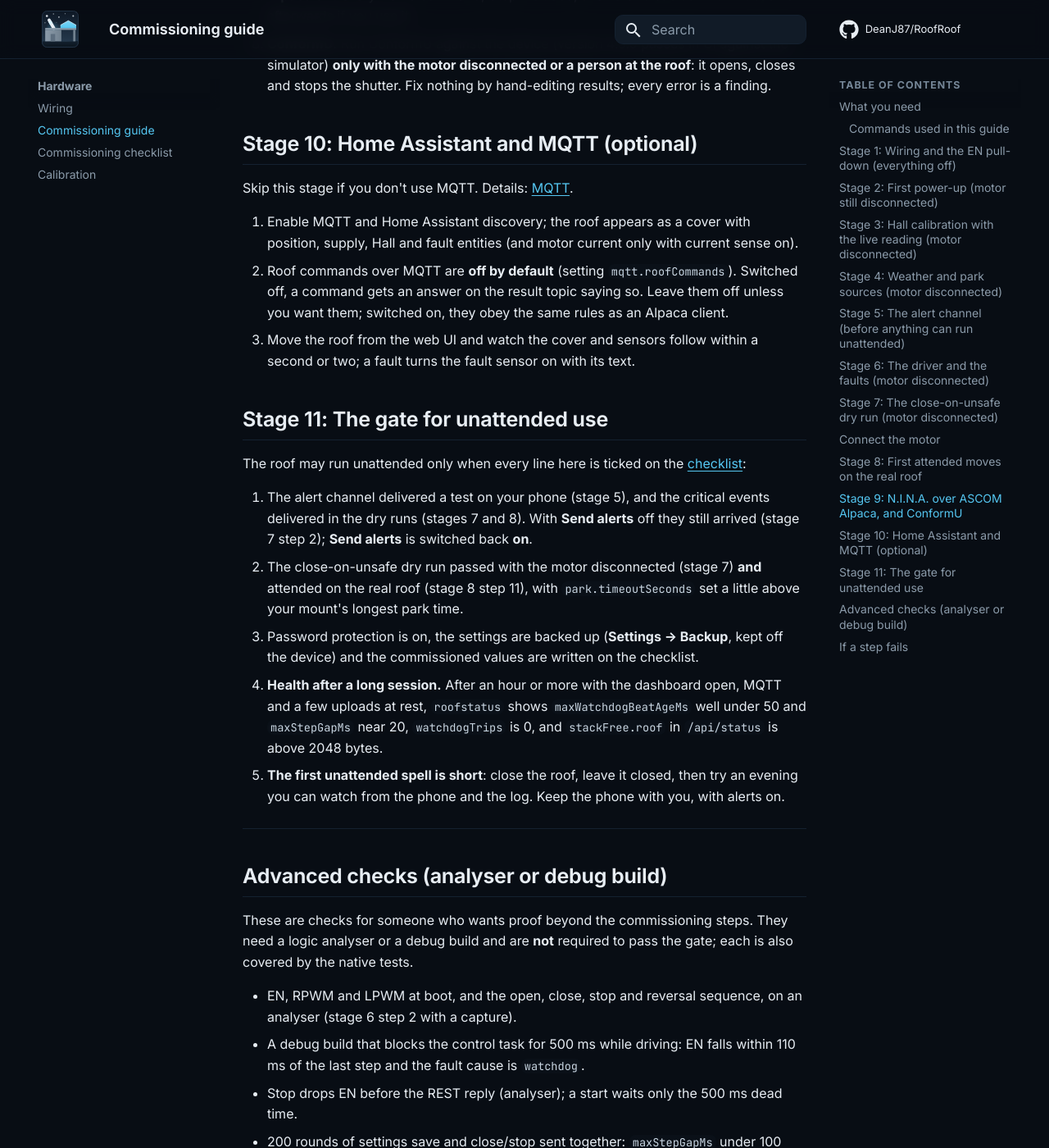
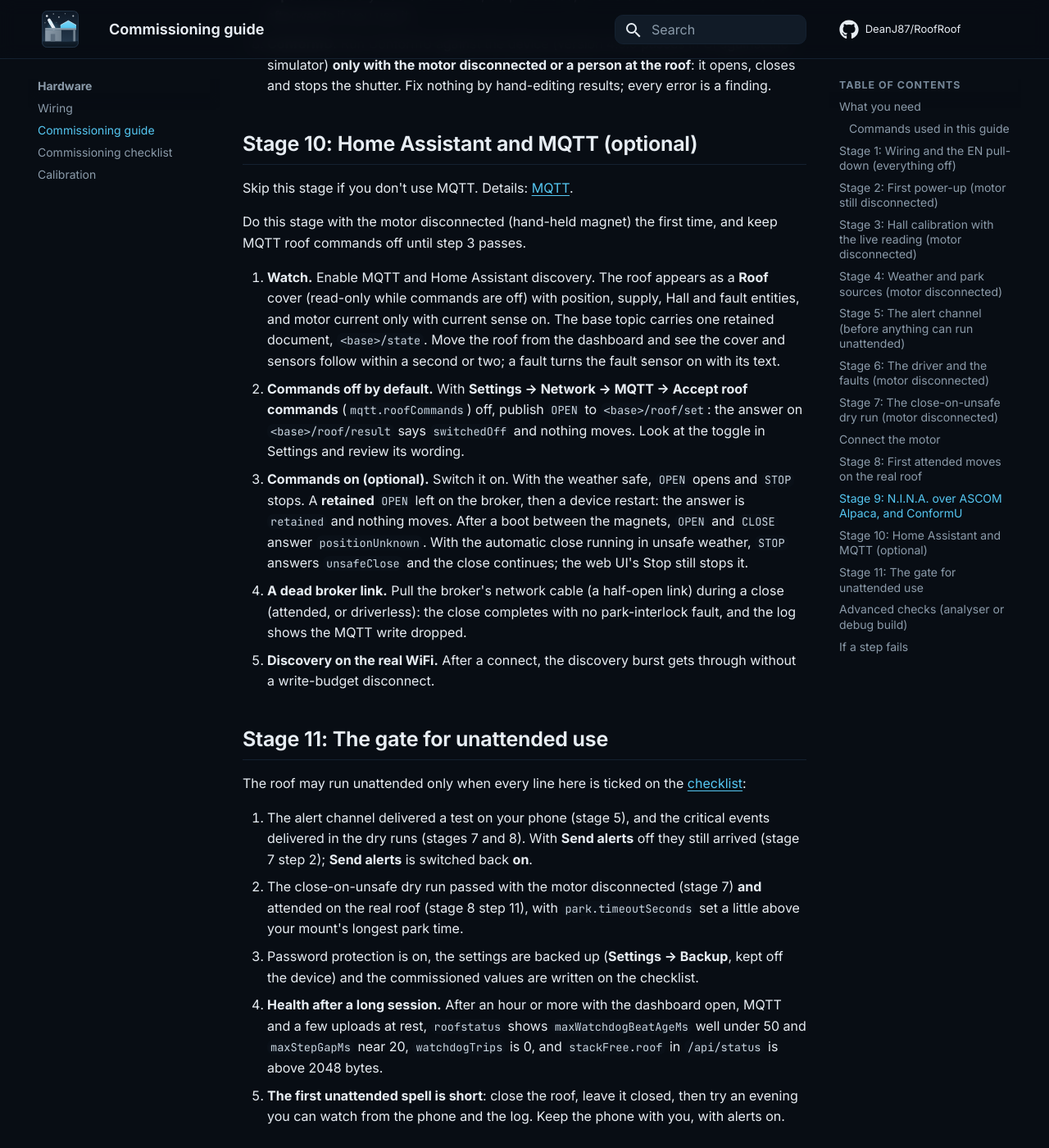
Before and after one commit to DeanJ87/RoofRoof, an MkDocs documentation site: the page built from docs/hardware/commissioning.md, in a window 1280 px wide and 1400 px high, scrolled down 14264 px. Shown: the whole window at 82% size. Built offline with MkDocs 1.6.1 and Material for MkDocs 9.7.7, drawn with Linux system fonts in a browser that asks for light colours.

Commit message:
012: stage 10 from spec 008's merged docs and bench checks

```diff
--- a/docs/hardware/commissioning.md
+++ b/docs/hardware/commissioning.md
@@ -249,9 +249,13 @@ Details: [ASCOM Alpaca](../user-guide/alpaca.md). Alpaca is off by default and a
 
 Skip this stage if you don't use MQTT. Details: [MQTT](../user-guide/mqtt.md).
 
-1. Enable MQTT and Home Assistant discovery; the roof appears as a cover with position, supply, Hall and fault entities (and motor current only with current sense on).
-2. Roof commands over MQTT are **off by default** (setting `mqtt.roofCommands`). Switched off, a command gets an answer on the result topic saying so. Leave them off unless you want them; switched on, they obey the same rules as an Alpaca client.
-3. Move the roof from the web UI and watch the cover and sensors follow within a second or two; a fault turns the fault sensor on with its text.
+Do this stage with the motor disconnected (hand-held magnet) the first time, and keep MQTT roof commands off until step 3 passes.
+
+1. **Watch.** Enable MQTT and Home Assistant discovery. The roof appears as a **Roof** cover (read-only while commands are off) with position, supply, Hall and fault entities, and motor current only with current sense on. The base topic carries one retained document, `<base>/state`. Move the roof from the dashboard and see the cover and sensors follow within a second or two; a fault turns the fault sensor on with its text.
+2. **Commands off by default.** With **Settings → Network → MQTT → Accept roof commands** (`mqtt.roofCommands`) off, publish `OPEN` to `<base>/roof/set`: the answer on `<base>/roof/result` says `switchedOff` and nothing moves. Look at the toggle in Settings and review its wording.
+3. **Commands on (optional).** Switch it on. With the weather safe, `OPEN` opens and `STOP` stops. A **retained** `OPEN` left on the broker, then a device restart: the answer is `retained` and nothing moves. After a boot between the magnets, `OPEN` and `CLOSE` answer `positionUnknown`. With the automatic close running in unsafe weather, `STOP` answers `unsafeClose` and the close continues; the web UI's Stop still stops it.
+4. **A dead broker link.** Pull the broker's network cable (a half-open link) during a close (attended, or driverless): the close completes with no park-interlock fault, and the log shows the MQTT write dropped.
+5. **Discovery on the real WiFi.** After a connect, the discovery burst gets through without a write-budget disconnect.
 
 ## Stage 11: The gate for unattended use
 
```
Also changed, not shown: docs/hardware/commissioning-checklist.md (+5 -3 lines), specs/012-commissioning/checklists/bench-trace.md (+17 -5 lines).
